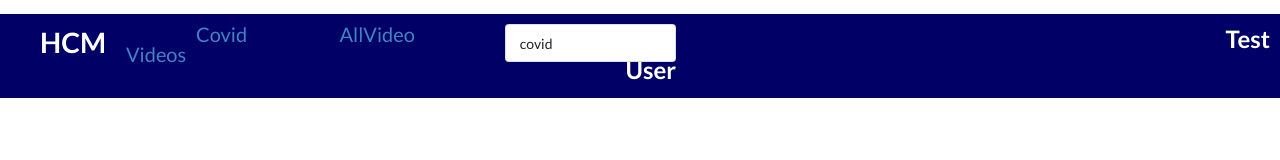
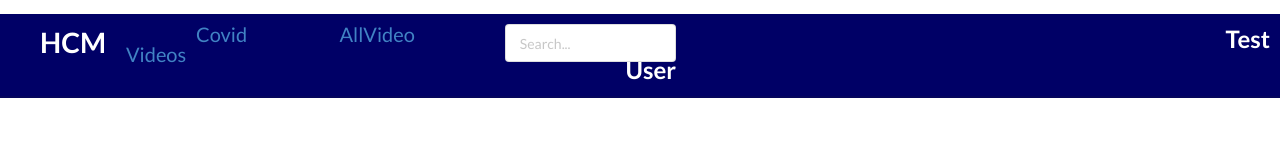
Before and after one commit to lknswetha/HCA-Video-Library, a React (Create React App) app: page / in a window 1280 px wide. Shown: the top 160 px of the page. Built offline with nearby package versions, Linux system fonts and the light colour scheme.

Commit message:
Updated Search

```diff
--- a/src/components/Searchbar.js
+++ b/src/components/Searchbar.js
@@ -19,7 +19,7 @@ class Searchbar extends React.Component {
             <div class="ui category search">
                 <form onSubmit={this.handleSubmit} className='ui form'>
                     <div className='field'>
-                        <input onChange={this.handleChange} name='video-search' type="text" value={this.state.term}/>
+                        <input onChange={this.handleChange} name='video-search' type="text" placeholder="Search..."/>
                     </div>
                 </form>
             </div>
```
